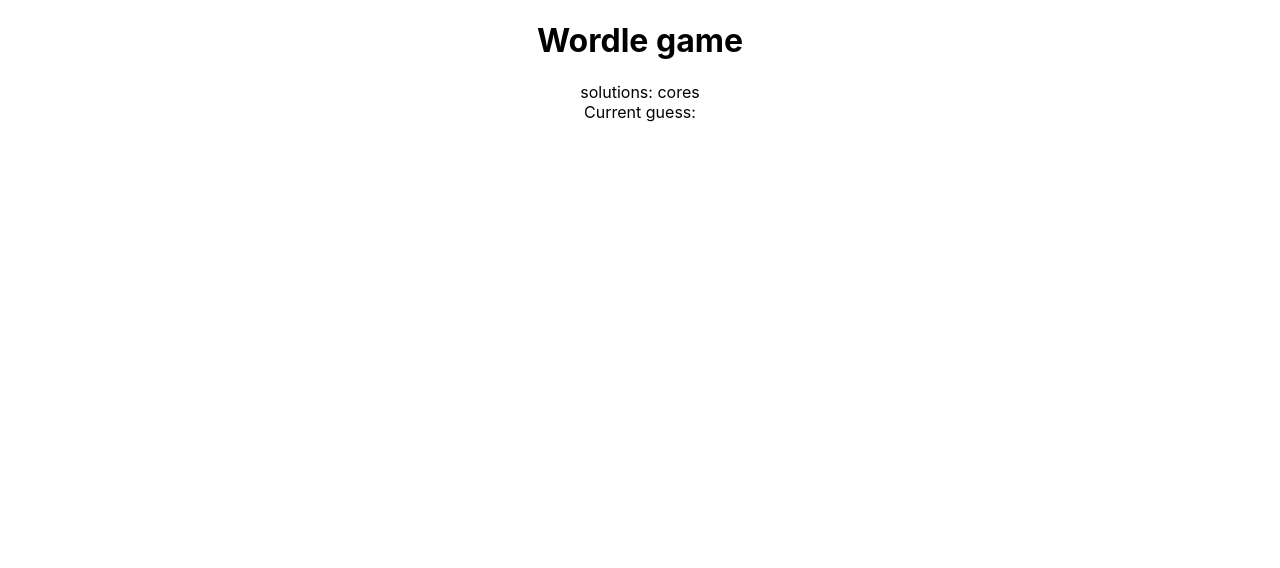
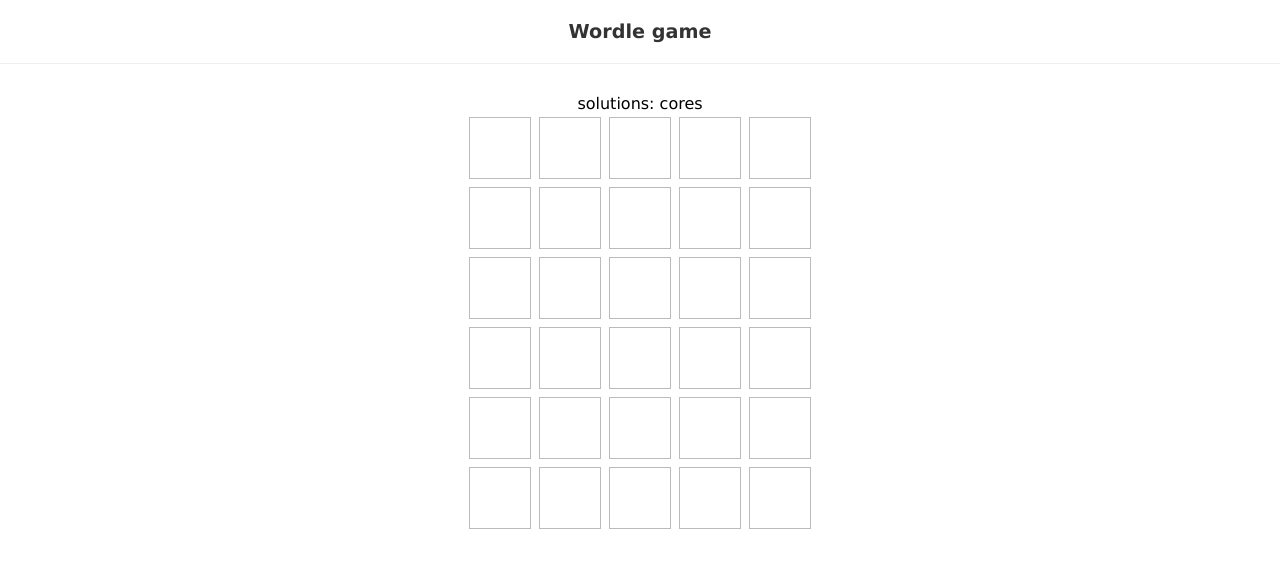
Before and after one commit to YoussefWilliam/wordle-typescript, a React (Create React App) app: page / in a window 1280 px wide. Shown: the top 568 px of the page. Built offline with nearby package versions, Linux system fonts and the light colour scheme; data requests are answered from the project's data file.

Commit message:
Adding styles for grids and rows

```diff
--- /dev/null
+++ b/src/components/Grid.tsx
@@ -0,0 +1,24 @@
+import React from "react";
+import Guesses from "../../types/Guesses";
+import PropsGrid from "../../types/PropsGrid";
+
+import Row from "./Row";
+
+const Grid: React.FC<PropsGrid> = ({
+  currentGuess,
+  userGuesses,
+  numberOfTurns,
+}) => {
+  return (
+    <div>
+      {userGuesses.map((guesses: Array<Guesses>, i: any) => {
+        if (numberOfTurns === i) {
+          return <Row key={i} currentGuess={currentGuess} />;
+        }
+        return <Row key={i} guesses={guesses} />;
+      })}
+    </div>
+  );
+};
+
+export default Grid;
--- /dev/null
+++ b/src/components/Row.tsx
@@ -0,0 +1,43 @@
+import React from "react";
+import PropsRow from "../../types/PropsRow";
+import Guesses from "../../types/Guesses";
+
+const Row: React.FC<PropsRow> = ({ guesses, currentGuess }) => {
+  if (guesses) {
+    return (
+      <div className="row past">
+        {guesses.map((letter: Guesses, index: any) => (
+          <div key={index} className={letter.color}>
+            {letter.key}
+          </div>
+        ))}
+      </div>
+    );
+  }
+
+  if (currentGuess) {
+    return (
+      <div className="row current">
+        {currentGuess.split("").map((letter: string, index: any) => (
+          <div key={index} className="filled">
+            {letter}
+          </div>
+        ))}
+        {[...Array(5 - currentGuess.length)].map((_, i: any) => (
+          <div key={i} />
+        ))}
+      </div>
+    );
+  }
+  return (
+    <div className="row">
+      <div></div>
+      <div></div>
+      <div></div>
+      <div></div>
+      <div></div>
+    </div>
+  );
+};
+
+export default Row;
--- a/src/components/Wordle.tsx
+++ b/src/components/Wordle.tsx
@@ -1,6 +1,7 @@
 import React, { useEffect } from "react";
 import PropsSolutions from "../../types/PropsSolutions";
 import useWordleHook from "../hooks/useWordleHook";
+import Grid from "./Grid";
 
 const Wordle: React.FC<PropsSolutions> = ({ solution }) => {
   const {
@@ -23,8 +24,11 @@ const Wordle: React.FC<PropsSolutions> = ({ solution }) => {
   return (
     <div>
       <div>solutions: {solution.word} </div>
-
-      <div>Current guess: {currentGuess} </div>
+      <Grid
+        currentGuess={currentGuess}
+        numberOfTurns={numberOfTurns}
+        userGuesses={userGuesses}
+      />
     </div>
   );
 };
--- a/src/index.css
+++ b/src/index.css
@@ -1,13 +1,43 @@
 body {
+  text-align: center;
+  font-size: 1em;
+  font-family: verdana;
   margin: 0;
-  font-family: -apple-system, BlinkMacSystemFont, 'Segoe UI', 'Roboto', 'Oxygen',
-    'Ubuntu', 'Cantarell', 'Fira Sans', 'Droid Sans', 'Helvetica Neue',
-    sans-serif;
-  -webkit-font-smoothing: antialiased;
-  -moz-osx-font-smoothing: grayscale;
 }
-
-code {
-  font-family: source-code-pro, Menlo, Monaco, Consolas, 'Courier New',
-    monospace;
+h1 {
+  font-size: 1.2em;
+  padding: 20px 0;
+  border-bottom: 1px solid #eee;
+  margin: 0 0 30px 0;
+  color: #333;
 }
+/* rows */
+.row {
+  text-align: center;
+  display: flex;
+  justify-content: center;
+}
+.row > div {
+  display: block;
+  width: 60px;
+  height: 60px;
+  border: 1px solid #bbb;
+  margin: 4px;
+  text-align: center;
+  line-height: 60px;
+  text-transform: uppercase;
+  font-weight: bold;
+  font-size: 2.5em;
+}
+.row > div.green {
+  background: #5ac85a;
+  border-color: #5ac85a;
+}
+.row > div.grey {
+  background: #a1a1a1;
+  border-color: #a1a1a1;
+}
+.row > div.yellow {
+  background: #e2cc68;
+  border-color: #e2cc68;
+}
--- /dev/null
+++ b/types/PropsGrid.ts
@@ -0,0 +1,9 @@
+import Guesses from "./Guesses";
+
+type PropsGrid = {
+  currentGuess: string;
+  userGuesses: Array<Array<Guesses>>;
+  numberOfTurns: number;
+};
+
+export default PropsGrid;
--- /dev/null
+++ b/types/PropsRow.ts
@@ -0,0 +1,7 @@
+import Guesses from "./Guesses";
+type PropsRow = {
+  guesses?: Array<Guesses>;
+  currentGuess?: string;
+};
+
+export default PropsRow;
```
